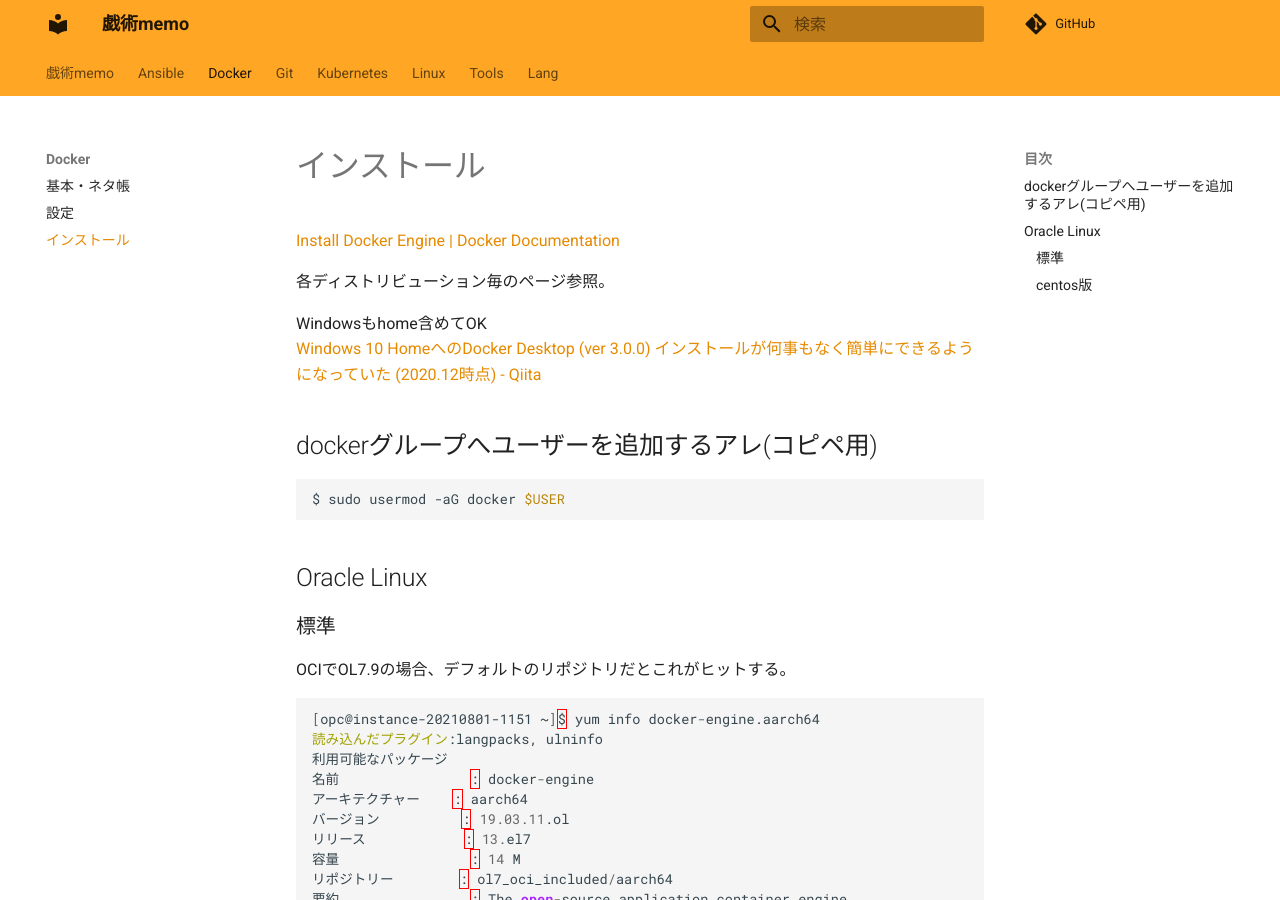
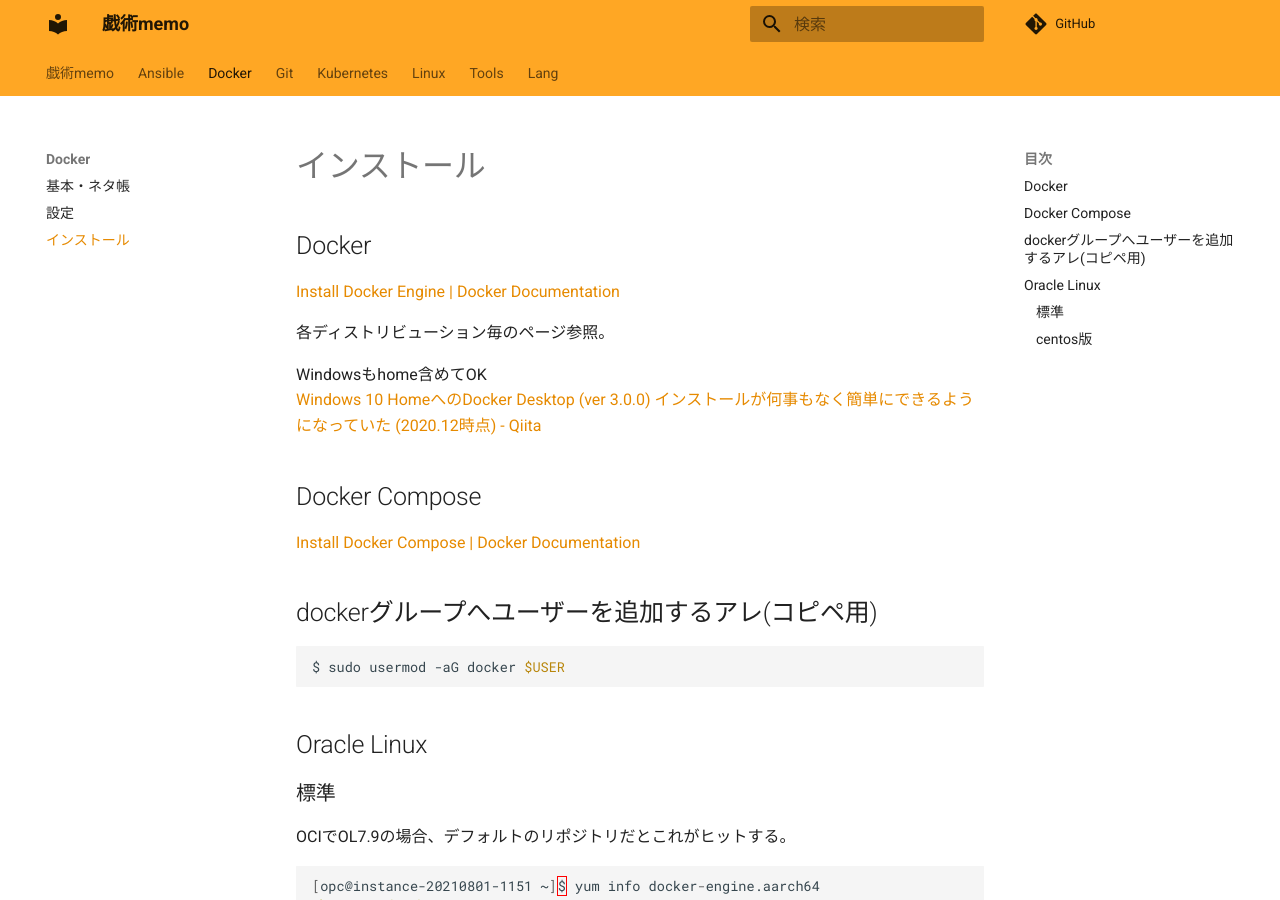
Before and after one commit to zaki-lknr/docs, an MkDocs documentation site: the page built from docs/Docker/install.md, in a window 1280 px wide and 900 px high. Built offline with MkDocs 1.6.1 and Material for MkDocs 9.7.7, drawn with Linux system fonts in a browser that asks for light colours; comment, search, counter and statistics services are not loaded.

Commit message:
add: docker/install: composeのインストールへのリンク

```diff
--- a/docs/Docker/install.md
+++ b/docs/Docker/install.md
@@ -1,4 +1,6 @@
 # インストール
+
+## Docker
 
 [Install Docker Engine | Docker Documentation](https://docs.docker.com/engine/install/)
 
@@ -6,6 +8,10 @@
 
 Windowsもhome含めてOK
 [Windows 10 HomeへのDocker Desktop (ver 3.0.0) インストールが何事もなく簡単にできるようになっていた (2020.12時点) - Qiita](https://qiita.com/zaki-lknr/items/db99909ba1eb27803456)
+
+## Docker Compose
+
+[Install Docker Compose | Docker Documentation](https://docs.docker.com/compose/install/)
 
 ## dockerグループへユーザーを追加するアレ(コピペ用)
 
```
